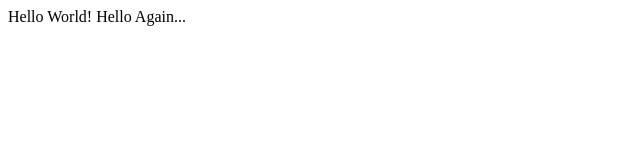
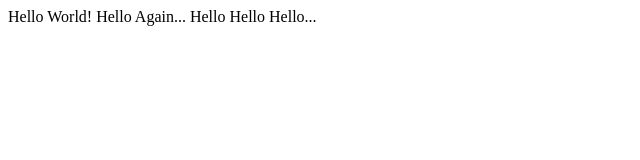
Before and after one commit to nagish2010/lecture01, a plain HTML site: page hello.html in a window 1280 px wide. Shown: the whole page, without its empty margins (0-640 px from the left). Drawn offline with Linux system fonts and the light colour scheme.

Commit message:
Update hello.html

```diff
--- a/hello.html
+++ b/hello.html
@@ -6,5 +6,6 @@
   <body>
     Hello World!
     Hello Again...
+    Hello Hello Hello...
   </body>
 </html>
```
